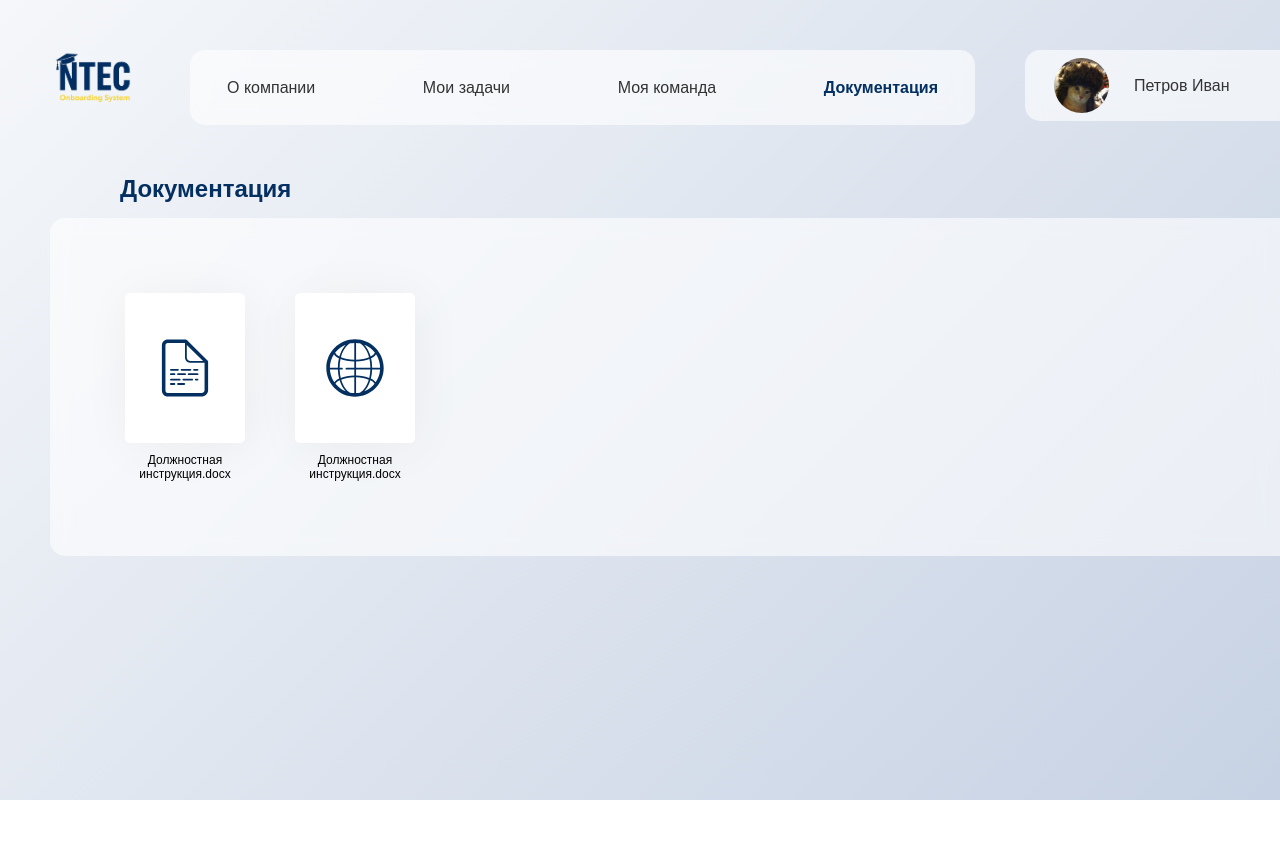
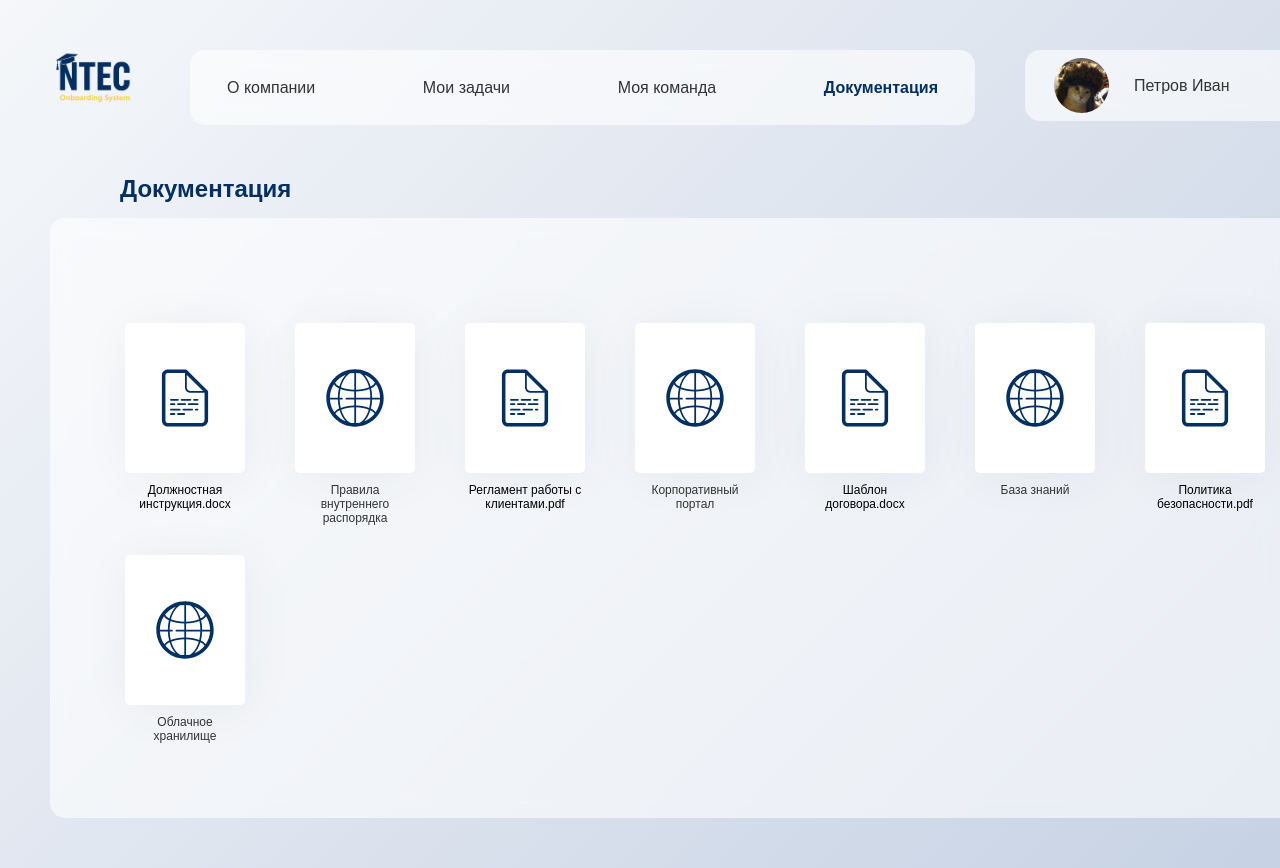
Before and after one commit to kkkiska/onboarding-system, a React (Vite) app: page /documents in a window 1280 px wide. Shown: the top 868 px of the page. Before the commit the page ends 800 px from the top, so only its background shows below. Built offline with nearby package versions, Linux system fonts and the light colour scheme; no server answers; sample sign-in values are in the browser's storage; a web font is replaced by a local one.

Commit message:
feat: documents data

```diff
--- a/src/components/Documents/DocItem.jsx
+++ b/src/components/Documents/DocItem.jsx
@@ -1,16 +1,26 @@
 import styles from "../../pages/Documents/Documents.module.scss"
-import doc from "../../assets/images/file.svg"
-import planet from "../../assets/images/planet.svg"
+import docIcon from "../../assets/images/file.svg"
+import planetIcon from "../../assets/images/planet.svg"
 
-const DocItem = ({isLink}) => {
+const DocItem = ({ document }) => {
+    const icon = document.type === 'link' ? planetIcon : docIcon;
+
     return (
-        <div className={styles["doc"]}>
-            <div className={styles["doc-plate"]}>
-                <img src={isLink ? planet : doc} alt="" />
-            </div>
-            <div className={styles["doc-title"]}>Должностная инструкция.docx</div>
+      <div className={styles["doc"]}>
+        <div className={styles["doc-plate"]}>
+          <img src={icon} alt={document.type === 'link' ? 'Ссылка' : 'Документ'} />
         </div>
+        <div className={styles["doc-title"]}>
+          {document.type === 'link' ? (
+            <a href={document.url}>
+              {document.title}
+            </a>
+          ) : (
+            document.title
+          )}
+        </div>
+      </div>
     );
-}
+  };
 
 export default DocItem
--- a/src/mocks/mock-data.js
+++ b/src/mocks/mock-data.js
@@ -224,6 +224,53 @@ export const statusTabs = [
     ]
   };
 
+  export const documentsData = [
+    {
+      id: 1,
+      title: "Должностная инструкция.docx",
+      type: "document",
+    },
+    {
+      id: 2,
+      title: "Правила внутреннего распорядка",
+      type: "link",
+      url: "",
+    },
+    {
+      id: 3,
+      title: "Регламент работы с клиентами.pdf",
+      type: "document",
+    },
+    {
+      id: 4,
+      title: "Корпоративный портал",
+      type: "link",
+      url: "",
+    },
+    {
+      id: 5,
+      title: "Шаблон договора.docx",
+      type: "document",
+    },
+    {
+      id: 6,
+      title: "База знаний",
+      type: "link",
+      url: "",
+    },
+    {
+      id: 7,
+      title: "Политика безопасности.pdf",
+      type: "document",
+    },
+    {
+      id: 8,
+      title: "Облачное хранилище",
+      type: "link",
+      url: "",
+    }
+  ];
+
 const currentUser = new User('trainee')
 
 export const cards = currentUser.getCards()
--- a/src/pages/Documents/Documents.jsx
+++ b/src/pages/Documents/Documents.jsx
@@ -1,12 +1,18 @@
 import DocItem from "../../components/Documents/DocItem"
 import Plate from "../../components/UI/Plate/Plate"
+import { documentsData } from "../../mocks/mock-data"
 import styles from "./Documents.module.scss"
 
 const Documents = () => {
+
     return (
         <Plate className={styles["documents"]}>
-            <DocItem />
-            <DocItem isLink={true}/>
+            {documentsData.map(document => (
+                <DocItem
+                key={document.id}
+                document={document}
+                />
+            ))}
         </Plate>
     )
 }
--- a/src/pages/Documents/Documents.module.scss
+++ b/src/pages/Documents/Documents.module.scss
@@ -1,12 +1,15 @@
 .documents {
     padding: 75px;
     display: flex;
+    flex-wrap: wrap;
 }
 
 .doc {
     margin-right: 50px;
+    margin-top: 30px;
     width: 120px;
     text-align: center;
+    cursor: pointer;
     &-plate {
         width: 120px;
         height: 150px;
```
